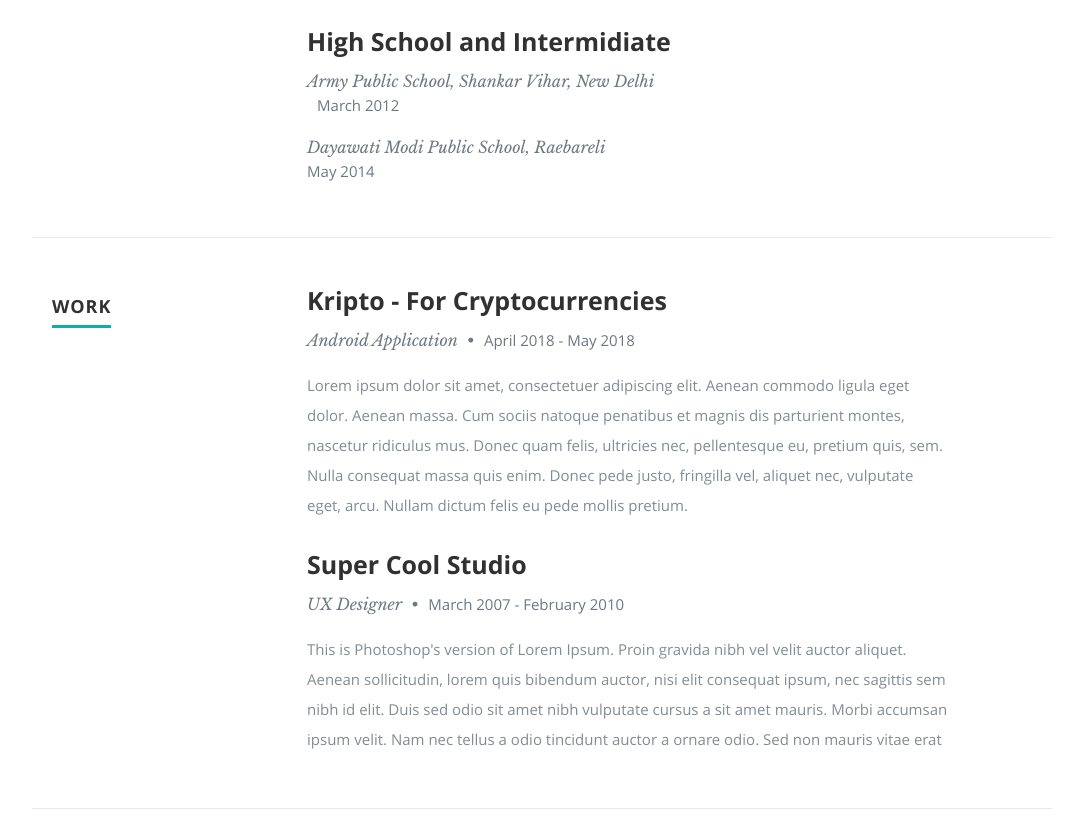
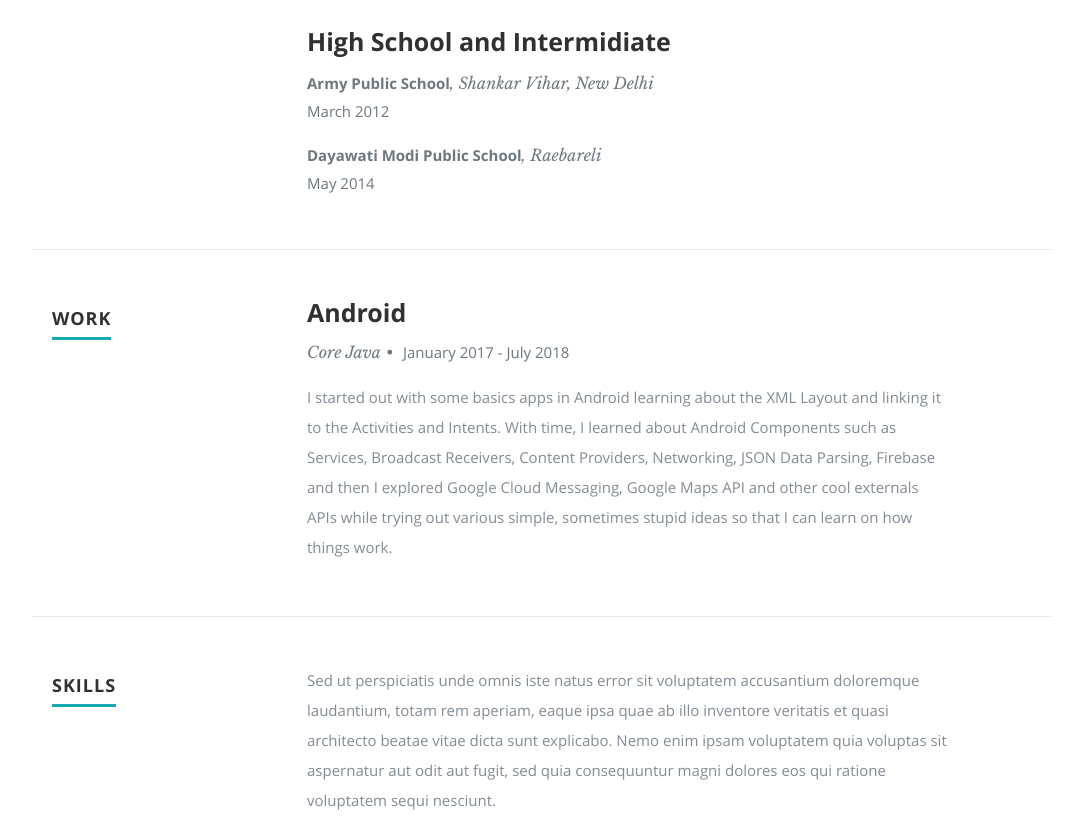
Before and after one commit to devDeejay/DhananjayTrivedi.github.io, a plain HTML site: page index.html in a window 1280 px wide. Shown: the part 1703-2521 px from the top of the page, without its empty margins (98-1181 px from the left). Drawn offline with nearby package versions, Linux system fonts and the light colour scheme.

Commit message:
Working..

```diff
--- a/css/layout.css
+++ b/css/layout.css
@@ -33,7 +33,7 @@ header {
    height: 800px;
    min-height: 500px;
    width: 100%;
-   background: #161415 url(../images/header-background.jpg) no-repeat top center;
+   background: #161415 url(../images/background.jpg) no-repeat center;
    background-size: cover !important;
 	-webkit-background-size: cover !important;
    text-align: center;
--- a/index.html
+++ b/index.html
@@ -144,7 +144,7 @@
                <div class="twelve columns">
 
                   <h3>Noida Institute Of Engineering And Technology</h3>
-                  <p class="info">Bachelor In Technology : Computer Science and Engineering <span>&bull;</span> <em class="date">June 2018</em></p>
+                  <p class="info">Bachelor In Technology : Computer Science and Engineering <span>&bull;</span><em class="date">June 2018</em></p>
 
                   <p>
                     Started programming with C and later on tried Java, fell for its Object Oriented Style of programming and IntelliJ and practiced a lot on it. Played around with Python's web scrapping, Tkinter and Pygame libraries. Dived into front end development with HTML, CSS, JS got a bit exposure of back end web development in PHP and MySQL Databases. Android was a new and interesting tech so I left front end and went all in for Android Application Development, released few apps of my own on Google Play Store so yeah I can say that I did make some use out of my B.Tech.
@@ -159,9 +159,13 @@
                <div class="twelve columns">
 
                   <h3>High School and Intermidiate</h3>
-                  <p class="info">Army Public School, Shankar Vihar, New Delhi <br/><span></span> <em class="date">March 2012</em></p>
+                   <p class="info"><b>Army Public School</b>, Shankar Vihar, New Delhi<br/>
+                      <em class="date">March 2012</em>
+                   </p>
 
-                   <p class="info">Dayawati Modi Public School, Raebareli <span><br/></span> <em class="date">May 2014</em></p>
+                   <p class="info"><b>Dayawati Modi Public School</b>, Raebareli<br/>
+                       <em class="date">May 2014</em>
+                   </p>
 
                   <p>
 
@@ -190,32 +194,10 @@
 
                <div class="twelve columns">
 
-                  <h3>Kripto - For Cryptocurrencies</h3>
-                  <p class="info">Android Application <span>&bull;</span> <em class="date">April 2018 - May 2018</em></p>
-
+                  <h3>Android</h3>
+                  <p class="info">Core Java<span>&bull;</span> <em class="date">January 2017 - July 2018</em></p>
+                   I started out with some basics apps in Android learning about the XML Layout and linking it to the Activities and Intents. With time, I learned about Android Components such as Services, Broadcast Receivers, Content Providers, Networking, JSON Data Parsing, Firebase and then I explored Google Cloud Messaging, Google Maps API and other cool externals APIs while trying out various simple, sometimes stupid ideas so that I can learn on how things work.
                   <p>
-                  Lorem ipsum dolor sit amet, consectetuer adipiscing elit. Aenean commodo ligula eget dolor. Aenean massa.
-                  Cum sociis natoque penatibus et magnis dis parturient montes, nascetur ridiculus mus. Donec quam felis,
-                  ultricies nec, pellentesque eu, pretium quis, sem. Nulla consequat massa quis enim.
-                  Donec pede justo, fringilla vel, aliquet nec, vulputate eget, arcu. Nullam dictum felis eu pede mollis pretium.
-                  </p>
-
-               </div>
-
-            </div> <!-- item end -->
-
-            <div class="row item">
-
-               <div class="twelve columns">
-
-                  <h3>Super Cool Studio</h3>
-                  <p class="info">UX Designer <span>&bull;</span> <em class="date">March 2007 - February 2010</em></p>
-
-                  <p>
-                  This is Photoshop's version  of Lorem Ipsum. Proin gravida nibh vel velit auctor aliquet.
-                  Aenean sollicitudin, lorem quis bibendum auctor, nisi elit consequat ipsum, nec sagittis sem
-                  nibh id elit. Duis sed odio sit amet nibh vulputate cursus a sit amet mauris. Morbi accumsan
-                  ipsum velit. Nam nec tellus a odio tincidunt auctor a ornare odio. Sed non  mauris vitae erat
                   </p>
 
                </div>
```
Also changed, not shown: images/background.jpg (added), images/header-background.jpg (deleted), images/testimonials-bg.jpg (deleted).
